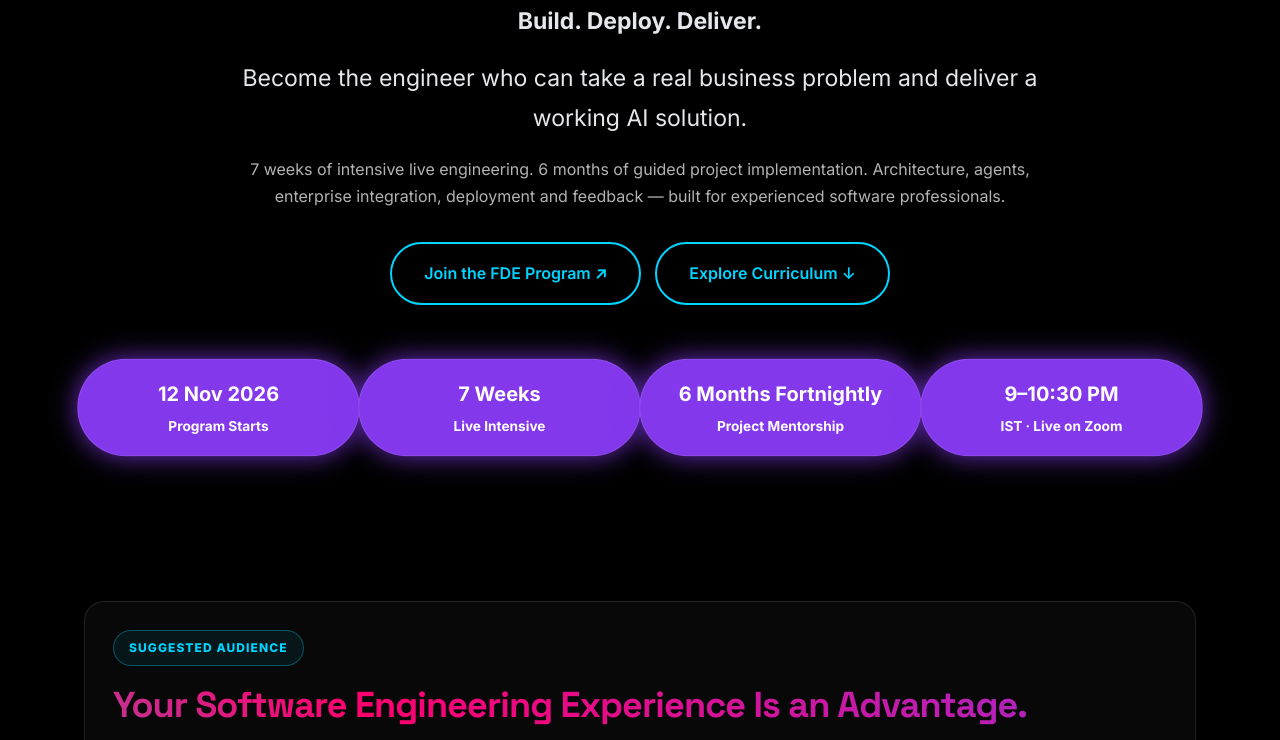
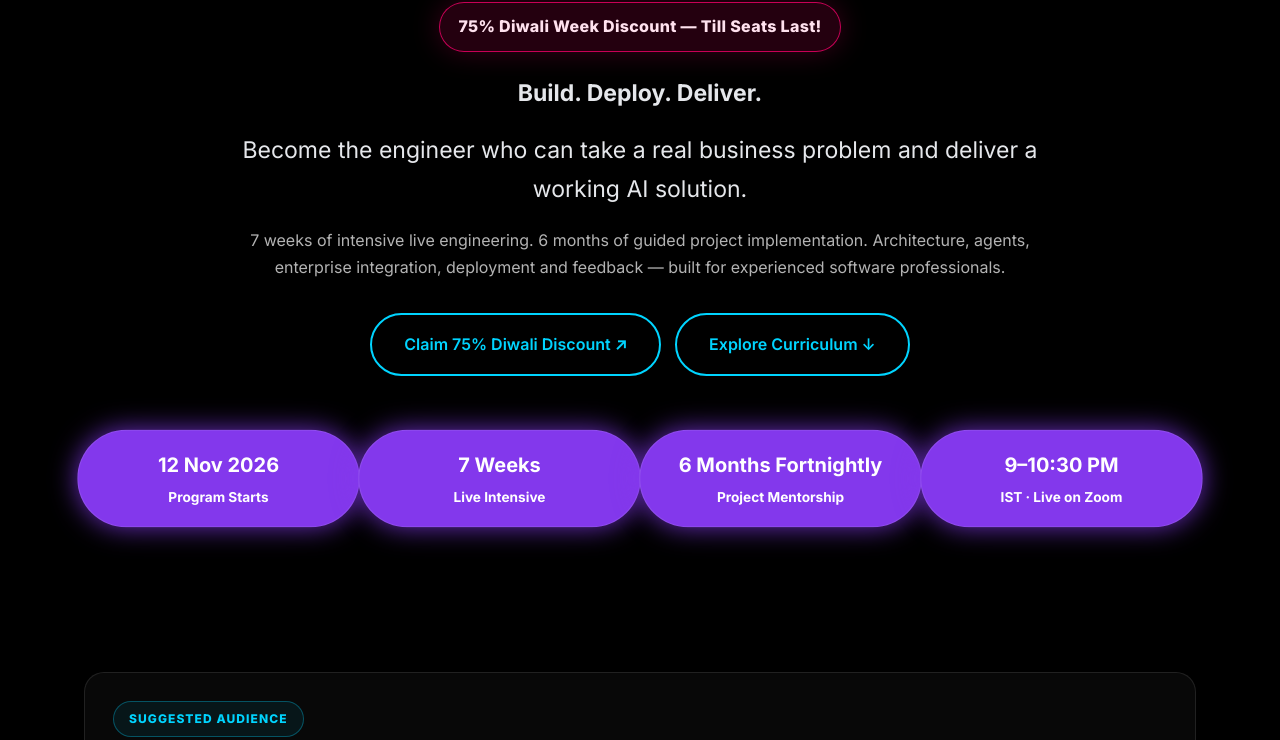
Before and after one commit to sanjaynegi309/sanjaynegi-profile, a website: page fde_fast_paced.html in a window 1280 px wide. Shown: the part 316-1056 px from the top of the page. Drawn offline with Linux system fonts and the light colour scheme.

Commit message:
upated with DIwali offer

```diff
--- a/data/programs.json
+++ b/data/programs.json
@@ -47,6 +47,7 @@
       "instructor": "Sanjay Negi",
       "format": "Live Online (Zoom)",
       "price": "",
+      "offer": "75% Diwali Week Discount — Till Seats Last!",
       "tags": [],
       "bestFor": [
         "Engineers with 8+ Years of Experience",
--- a/fde_fast_paced.html
+++ b/fde_fast_paced.html
@@ -76,6 +76,13 @@
       color:#e5e7eb;max-width:820px;margin:0 auto 18px;
     }
     .sublead { max-width:790px;margin:0 auto;color:var(--muted); }
+    .offer-banner {
+      width:fit-content;max-width:100%;margin:0 auto 22px;padding:10px 18px;
+      border:1px solid rgba(255,0,110,.75);border-radius:9999px;
+      background:rgba(255,0,110,.14);color:#ffe1ee;
+      font-size:clamp(13px,2.5vw,16px);font-weight:800;
+      letter-spacing:.02em;box-shadow:0 0 28px rgba(255,0,110,.22);
+    }
     .cta-row { display:flex;gap:14px;justify-content:center;flex-wrap:wrap;margin-top:32px; }
     .meta {
       display:grid;grid-template-columns:repeat(4,1fr);
@@ -208,6 +215,7 @@
       .pill strong { font-size:16px; }
       .mentor { flex-direction:column;text-align:center; }
       .cta-row .btn-glow { width:100%; }
+      .offer-banner { width:100%;border-radius:14px;padding:10px 12px; }
       summary { font-size:16px;padding:19px 45px 19px 18px; }
       .week { display:block;margin-bottom:6px; }
       .detail-body { padding:19px; }
@@ -238,11 +246,12 @@
     <section class="hero container" id="top">
       <span class="eyebrow">Live cohort · Suggested for 8+ years experience</span>
       <h1>Forward Deployed<br><span class="gradient">AI Engineer</span></h1>
+      <div class="offer-banner" role="note">75% Diwali Week Discount — Till Seats Last!</div>
       <p class="lead"><strong>Build. Deploy. Deliver.</strong></p>
       <p class="lead">Become the engineer who can take a real business problem and deliver a working AI solution.</p>
       <p class="sublead">7 weeks of intensive live engineering. 6 months of guided project implementation. Architecture, agents, enterprise integration, deployment and feedback — built for experienced software professionals.</p>
       <div class="cta-row">
-        <a class="btn-glow register-link" href="https://learn.sanjaynegi.in/l/ae320c8f44" target="_blank" rel="noopener noreferrer">Join the FDE Program ↗</a>
+        <a class="btn-glow register-link" href="https://learn.sanjaynegi.in/l/ae320c8f44" target="_blank" rel="noopener noreferrer">Claim 75% Diwali Discount ↗</a>
         <a class="btn-glow" href="#curriculum">Explore Curriculum ↓</a>
       </div>
       <div class="meta">
@@ -549,7 +558,7 @@
           </div>
         </div>
         <div class="cta-row">
-          <a class="btn-glow register-link" href="https://learn.sanjaynegi.in/l/ae320c8f44" target="_blank" rel="noopener noreferrer">Register for the Live Cohort ↗</a>
+          <a class="btn-glow register-link" href="https://learn.sanjaynegi.in/l/ae320c8f44" target="_blank" rel="noopener noreferrer">Claim 75% Diwali Discount ↗</a>
         </div>
       </div>
     </section>
@@ -591,9 +600,10 @@
     <section class="container" id="apply">
       <div class="highlight center">
         <span class="eyebrow">November 2026 cohort</span>
+        <div class="offer-banner" role="note" style="margin-top:20px">75% Diwali Week Discount — Till Seats Last!</div>
         <h2 style="margin-top:20px">Stop Collecting AI Tutorials.<br><span class="gradient">Start Delivering AI Systems.</span></h2>
         <p class="section-intro">Bring your software engineering experience. Build the AI engineering and customer-delivery capability to take on more complex problems.</p>
-        <a class="btn-glow register-link" href="https://learn.sanjaynegi.in/l/ae320c8f44" target="_blank" rel="noopener noreferrer">Enroll in Forward Deployed AI Engineer ↗</a>
+        <a class="btn-glow register-link" href="https://learn.sanjaynegi.in/l/ae320c8f44" target="_blank" rel="noopener noreferrer">Claim 75% Diwali Discount ↗</a>
         <p class="muted" style="margin-top:18px;font-size:13px">7 weeks live training · 6 months project mentorship · Online via Zoom</p>
       </div>
     </section>
@@ -620,7 +630,7 @@
   </footer>
 
   <div class="mobile-cta">
-    <a class="btn-glow register-link" href="https://learn.sanjaynegi.in/l/ae320c8f44" target="_blank" rel="noopener noreferrer">Register for the Live Cohort ↗</a>
+    <a class="btn-glow register-link" href="https://learn.sanjaynegi.in/l/ae320c8f44" target="_blank" rel="noopener noreferrer">Claim 75% Diwali Discount ↗</a>
   </div>
 
   <script>
```
Also changed, not shown: assets/js/site.js (+10 -2 lines).
